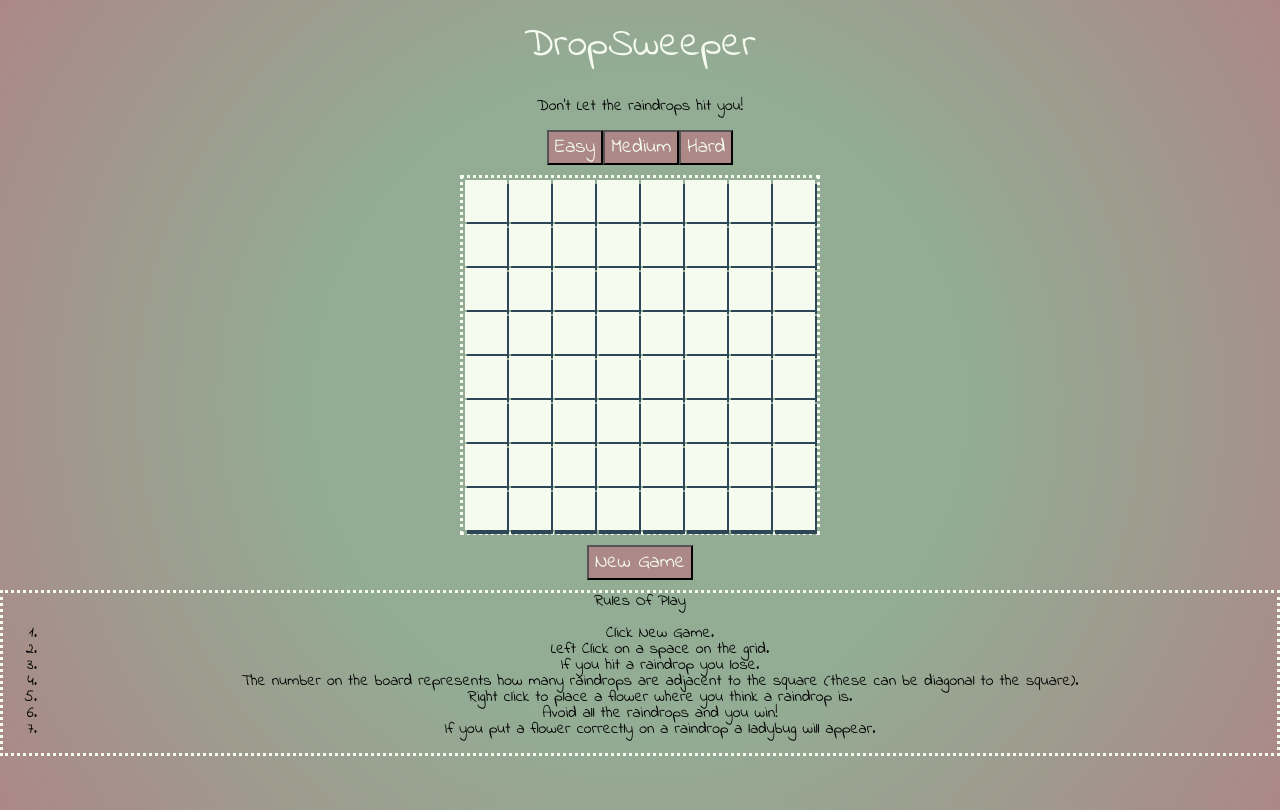
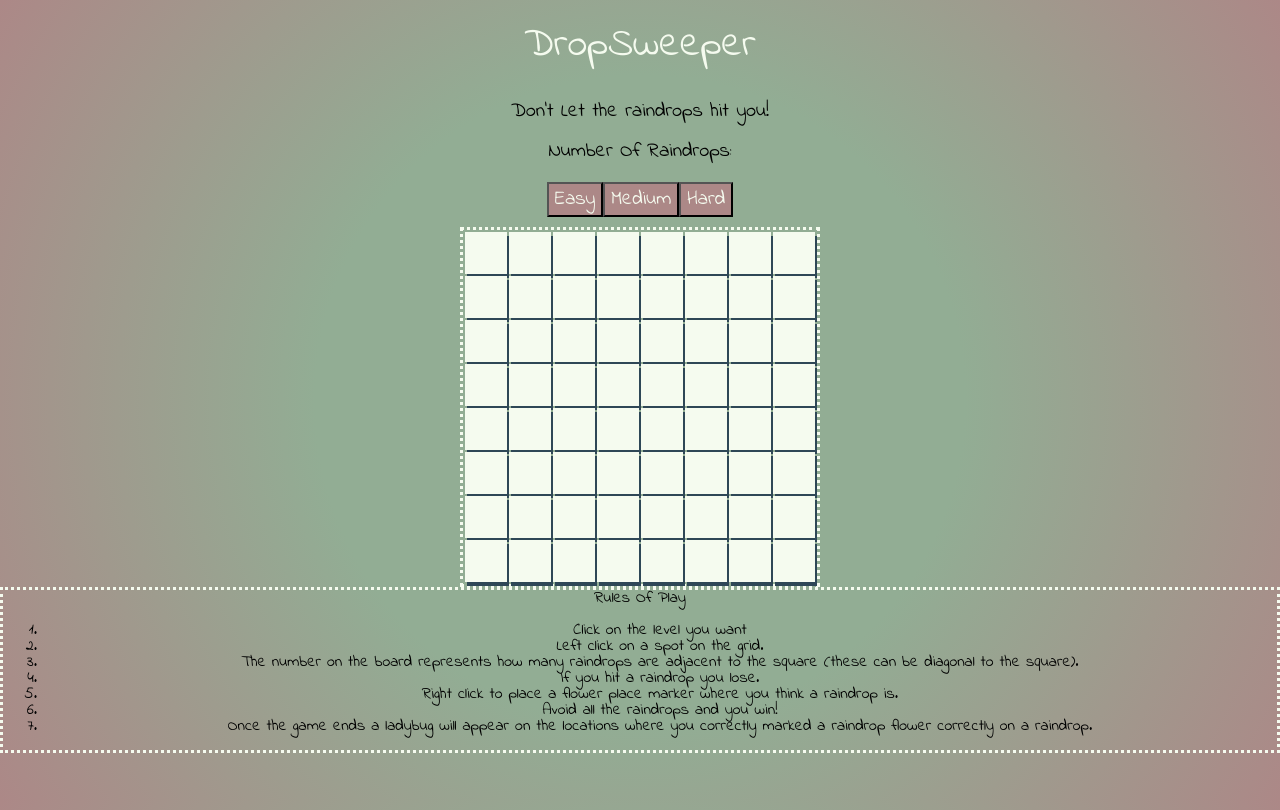
Before and after one commit to foxamanda2/minesweeper, a React (Create React App) app: page / in a window 1280 px wide. Built offline with nearby package versions, Linux system fonts and the light colour scheme; a web font is replaced by a local one.

Commit message:
Took out new game button and added Counter that doesnt count down

```diff
--- a/src/App.jsx
+++ b/src/App.jsx
@@ -53,6 +53,7 @@ export class App extends Component {
 
     this.setState(game)
   }
+
   handleFlagCell = async (row, col) => {
     if (
       this.state.id === undefined ||
@@ -76,20 +77,6 @@ export class App extends Component {
 
     this.setState(game)
   }
-  handleNewGame = async () => {
-    const response = await fetch(
-      'https://minesweeper-api.herokuapp.com/games?',
-      {
-        method: 'POST',
-
-        headers: { 'content-type': 'application/json' },
-      }
-    )
-
-    const game = await response.json()
-
-    this.setState(game)
-  }
   render() {
     let footer = ''
     if (this.state.state === 'won') {
@@ -99,11 +86,26 @@ export class App extends Component {
       footer = 'OH NO! YOU LOST!'
     }
 
+    let count
+
+    if (this.state.difficulty === 0) {
+      count = 10
+    }
+    if (this.state.difficulty === 1) {
+      count = 40
+    }
+    if (this.state.difficulty === 2) {
+      count = 99
+    }
+
     return (
       <div>
         <section className="board">
           <header>DropSweeper</header>
           <p>Don't Let the raindrops hit you!</p>
+          <p>
+            Number Of Raindrops: <strong>{count}</strong>
+          </p>
           <nav>
             <button onClick={() => this.handleDifficulty(0)}>Easy</button>
             <button onClick={() => this.handleDifficulty(1)}>Medium</button>
@@ -146,29 +148,27 @@ export class App extends Component {
               })}
             </tbody>
           </table>
-          <button className="newGame" onClick={this.handleNewGame}>
-            New Game
-          </button>
           <footer>{footer}</footer>
         </section>
         <section className="rules">
           <aside>
             Rules Of Play
             <ol>
-              <li>Click New Game.</li>
-              <li>Left Click on a space on the grid.</li>
-              <li>If you hit a raindrop you lose.</li>
+              <li>Click on the level you want</li>
+              <li>Left click on a spot on the grid.</li>
               <li>
                 The number on the board represents how many raindrops are
                 adjacent to the square (these can be diagonal to the square).
               </li>
+              <li>If you hit a raindrop you lose.</li>
               <li>
-                Right click to place a flower where you think a raindrop is.
+                Right click to place a flower place marker where you think a
+                raindrop is.
               </li>
               <li>Avoid all the raindrops and you win!</li>
               <li>
-                If you put a flower correctly on a raindrop a ladybug will
-                appear.
+                Once the game ends a ladybug will appear on the locations where
+                you correctly marked a raindrop flower correctly on a raindrop.
               </li>
             </ol>
           </aside>
--- a/src/index.scss
+++ b/src/index.scss
@@ -49,6 +49,9 @@ header {
   margin: 10px auto;
   color: #f5fbef;
 }
+p {
+  font-size: 20px;
+}
 section {
   text-align: center;
 }
```
Also changed, not shown: package.json (+5 -3 lines), 1 other file (tests, documents, lock files or other folders).
